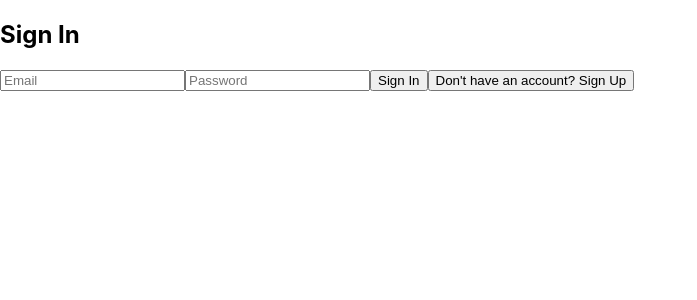
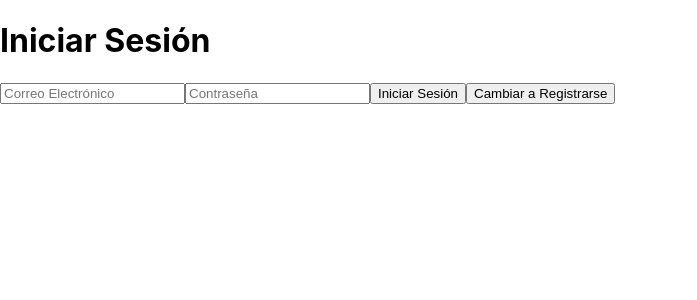
Before and after one commit to marcasbon/dam, a React (Create React App) app: page / in a window 1280 px wide. Shown: the top 300 px of the page, without its empty margins (0-697 px from the left). Built offline with nearby package versions, Linux system fonts and the light colour scheme; no server answers.

Commit message:
añadida funcionalidad upload form and link

```diff
--- a/package.json
+++ b/package.json
@@ -12,7 +12,7 @@
     "firebase": "^10.12.2",
     "react": "^18.3.1",
     "react-dom": "^18.3.1",
-    "react-router-dom": "^6.23.1",
+    "react-router-dom": "^6.24.0",
     "react-scripts": "5.0.1",
     "web-vitals": "^2.1.4"
   },
--- a/src/components/Auth.js
+++ b/src/components/Auth.js
@@ -1,35 +1,60 @@
-// src/components/Auth.js
 import React, { useState } from 'react';
 import { getAuth, signInWithEmailAndPassword, createUserWithEmailAndPassword } from 'firebase/auth';
 
 const Auth = () => {
   const [email, setEmail] = useState('');
   const [password, setPassword] = useState('');
-  const [isSignUp, setIsSignUp] = useState(false);
-
+  const [isRegister, setIsRegister] = useState(false);
+  const [error, setError] = useState(null);
   const auth = getAuth();
 
+  const validateEmail = (email) => {
+    const re = /\S+@\S+\.\S+/;
+    return re.test(email);
+  };
+
   const handleAuth = async () => {
+    setError(null);
+    if (!validateEmail(email)) {
+      setError("Por favor, introduce un correo electrónico válido.");
+      return;
+    }
+    if (password.length < 6) {
+      setError("La contraseña debe tener al menos 6 caracteres.");
+      return;
+    }
     try {
-      if (isSignUp) {
+      if (isRegister) {
         await createUserWithEmailAndPassword(auth, email, password);
       } else {
         await signInWithEmailAndPassword(auth, email, password);
       }
+      // Redireccionar o realizar alguna acción después de la autenticación exitosa
     } catch (error) {
-      console.error(error.message);
+      setError(`Error durante la autenticación: ${error.message}`);
     }
   };
 
   return (
     <div>
-      <h2>{isSignUp ? 'Sign Up' : 'Sign In'}</h2>
-      <input type="email" value={email} onChange={(e) => setEmail(e.target.value)} placeholder="Email" />
-      <input type="password" value={password} onChange={(e) => setPassword(e.target.value)} placeholder="Password" />
-      <button onClick={handleAuth}>{isSignUp ? 'Sign Up' : 'Sign In'}</button>
-      <button onClick={() => setIsSignUp(!isSignUp)}>
-        {isSignUp ? "Already have an account? Sign In" : "Don't have an account? Sign Up"}
+      <h1>{isRegister ? 'Registrarse' : 'Iniciar Sesión'}</h1>
+      <input
+        type="email"
+        placeholder="Correo Electrónico"
+        value={email}
+        onChange={(e) => setEmail(e.target.value)}
+      />
+      <input
+        type="password"
+        placeholder="Contraseña"
+        value={password}
+        onChange={(e) => setPassword(e.target.value)}
+      />
+      <button onClick={handleAuth}>{isRegister ? 'Registrarse' : 'Iniciar Sesión'}</button>
+      <button onClick={() => setIsRegister(!isRegister)}>
+        {isRegister ? 'Cambiar a Iniciar Sesión' : 'Cambiar a Registrarse'}
       </button>
+      {error && <p style={{ color: 'red' }}>{error}</p>}
     </div>
   );
 };
--- a/src/components/UploadForm.js
+++ b/src/components/UploadForm.js
@@ -1,23 +1,41 @@
 // src/components/UploadForm.js
 import React, { useState } from 'react';
-import { getStorage, ref, uploadBytes, getDownloadURL } from "firebase/storage";
+import { getStorage, ref, uploadBytesResumable, getDownloadURL } from 'firebase/storage';
 
 const UploadForm = () => {
   const [file, setFile] = useState(null);
+  const [progress, setProgress] = useState(0);
+  const [message, setMessage] = useState("");
 
-  const handleUpload = async () => {
+  const handleUpload = () => {
     if (!file) return;
     const storage = getStorage();
-    const storageRef = ref(storage, `assets/${file.name}`);
-    await uploadBytes(storageRef, file);
-    const downloadURL = await getDownloadURL(storageRef);
-    console.log('File available at', downloadURL);
+    const storageRef = ref(storage, `uploads/${file.name}`);
+    const uploadTask = uploadBytesResumable(storageRef, file);
+
+    uploadTask.on('state_changed',
+      (snapshot) => {
+        const progress = (snapshot.bytesTransferred / snapshot.totalBytes) * 100;
+        setProgress(progress);
+      },
+      (error) => {
+        setMessage(`Error: ${error.message}`);
+      },
+      () => {
+        getDownloadURL(uploadTask.snapshot.ref).then((downloadURL) => {
+          setMessage(`File uploaded successfully! URL: ${downloadURL}`);
+        });
+      }
+    );
   };
 
   return (
     <div>
+      <h1>Upload New Asset</h1>
       <input type="file" onChange={(e) => setFile(e.target.files[0])} />
       <button onClick={handleUpload}>Upload</button>
+      <div>Progress: {progress}%</div>
+      {message && <p>{message}</p>}
     </div>
   );
 };
```
Also changed, not shown: src/App.js (line endings or trailing spaces), 1 other file (tests, documents, lock files or other folders).
